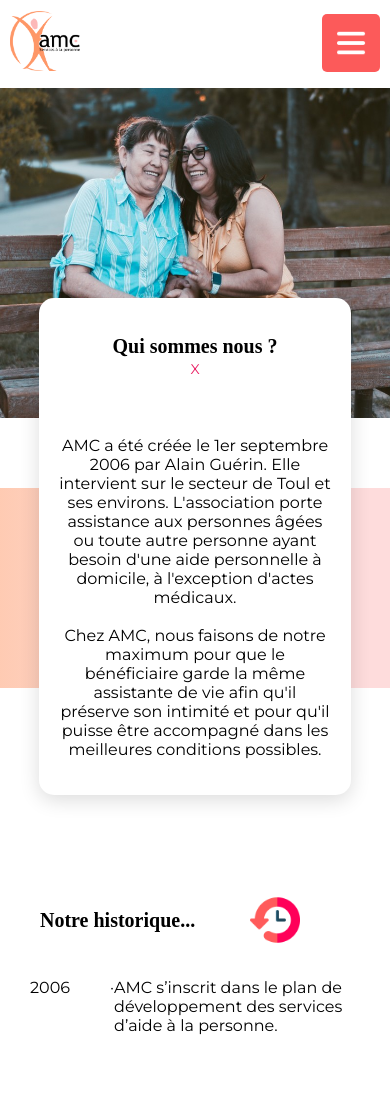
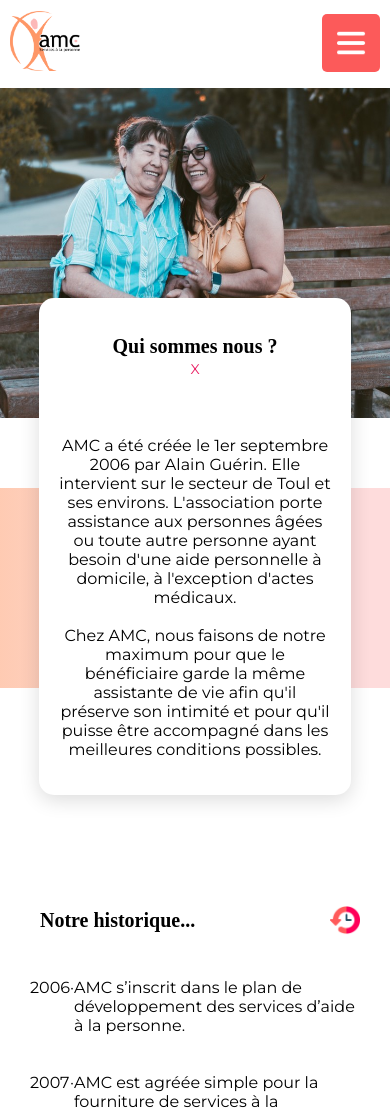
Before and after one commit to MadyKramer/amcwebsite, a React (Create React App) app: page /apropos in a window 390 px wide. Shown: the top 1112 px of the page. Built offline with nearby package versions, Linux system fonts and the light colour scheme; a web font is replaced by a local one.

Commit message:
grid smartphone

```diff
--- a/src/style.css
+++ b/src/style.css
@@ -617,11 +617,18 @@
   height: 50px;
   margin-right: 90px;
 }
+@media (max-width: 767px) {
+  .historical__header__logo {
+    width: 30px;
+    height: 30px;
+    margin-right: 30px;
+  }
+}
 .historical__grid {
   margin: 30px 50px;
   display: grid;
   grid-template-columns: repeat(5, 1fr);
-  grid-template-columns: 80px;
+  grid-template-columns: 40px;
   grid-template-rows: repeat(5, 1fr);
   grid-column-gap: 0px;
   grid-row-gap: 0px;
--- a/src/styles/aPropos/_Historical.scss
+++ b/src/styles/aPropos/_Historical.scss
@@ -11,13 +11,18 @@
       width: 50px;
       height: 50px;
       margin-right: 90px;
+      @include smartphone{
+        width: 30px;
+        height: 30px;
+        margin-right: 30px;
+      }
     }
   }
   &__grid {
     margin: 30px 50px;
     display: grid;
     grid-template-columns: repeat(5, 1fr);
-    grid-template-columns: 80px;
+    grid-template-columns: 40px;
     grid-template-rows: repeat(5, 1fr);
     grid-column-gap: 0px;
     grid-row-gap: 0px;
```
Also changed, not shown: 1 other file (tests, documents, lock files or other folders).
